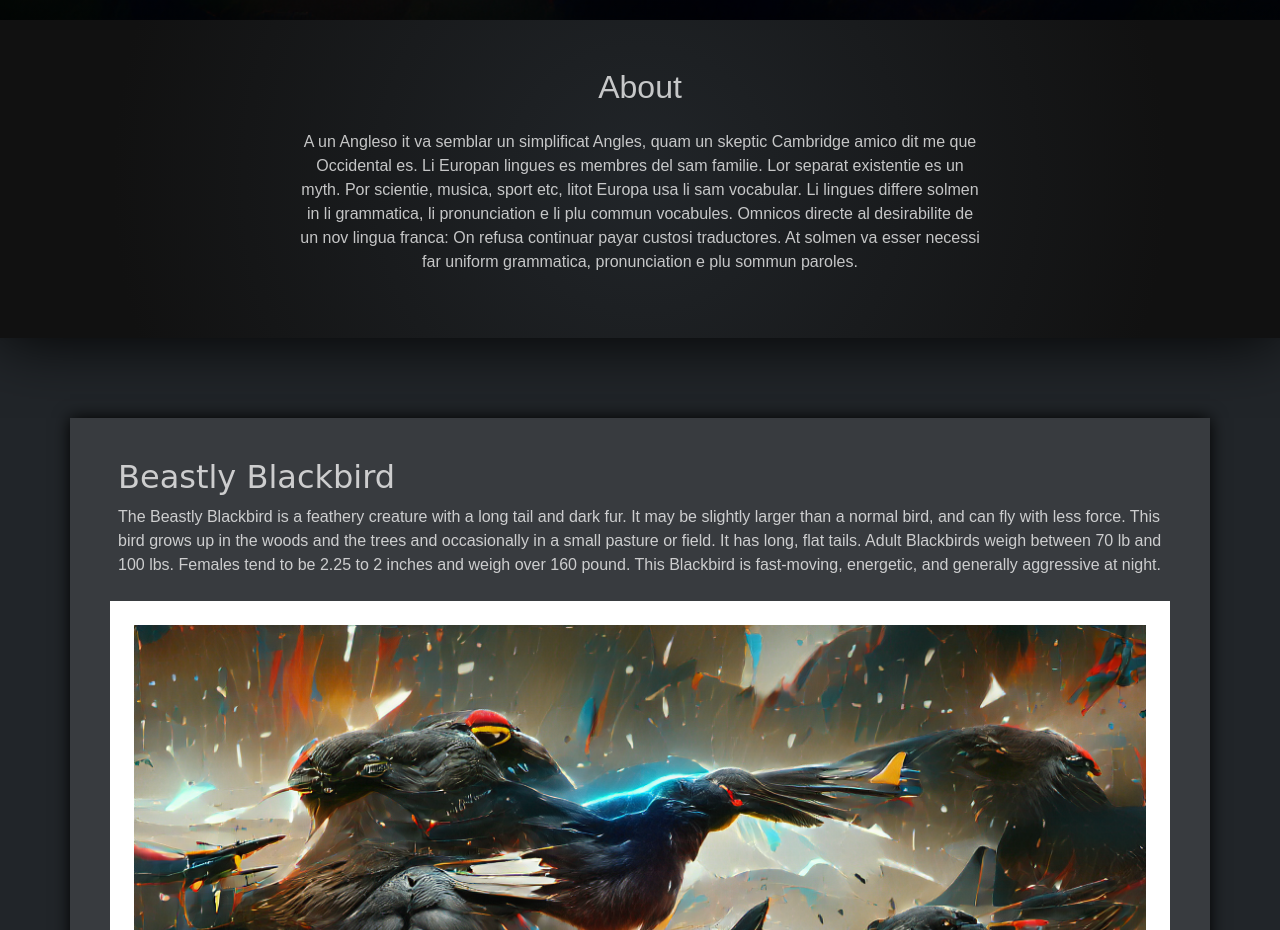
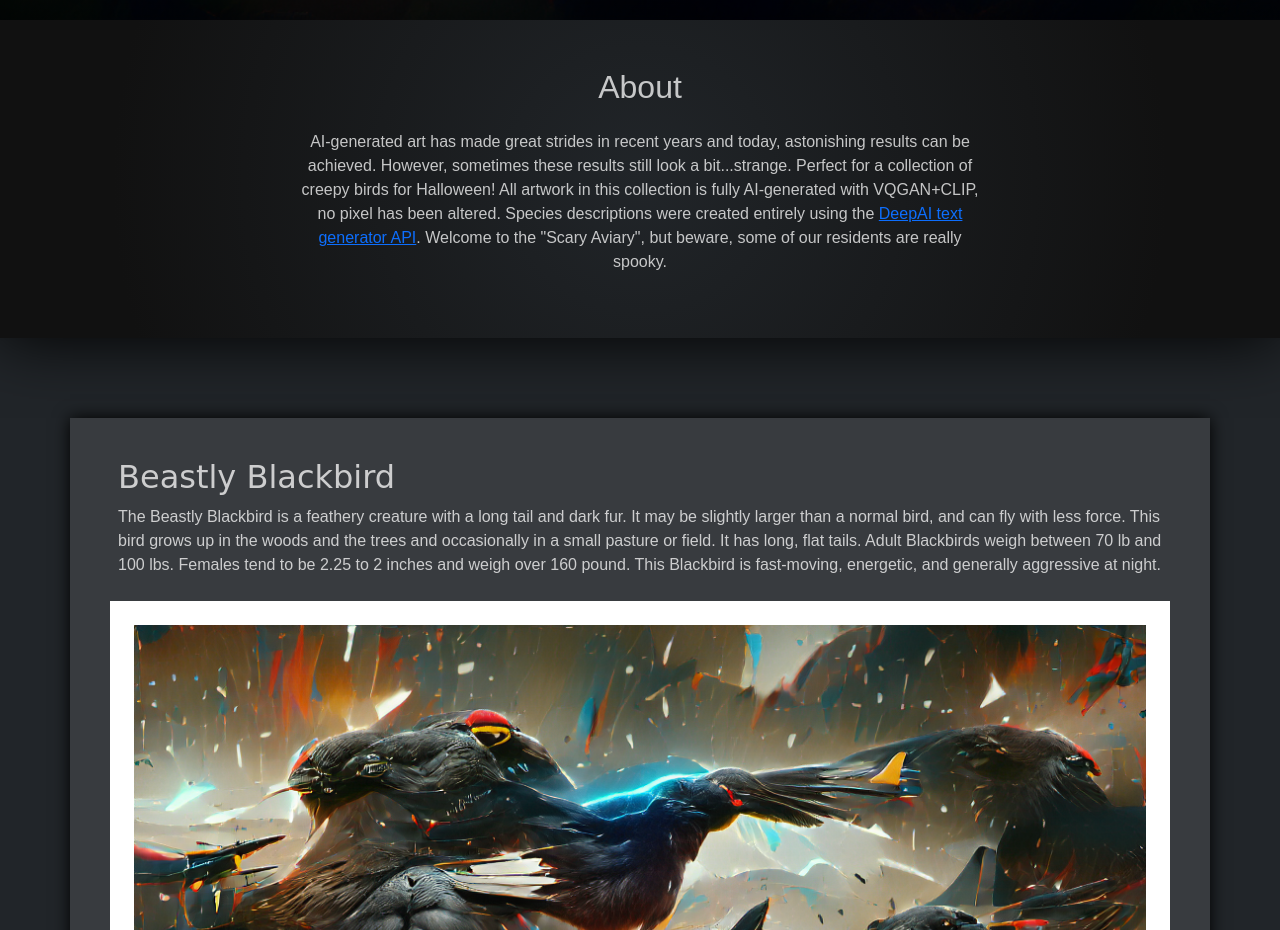
Before and after one commit to kahst/ScaryAviary, a plain HTML site: page index.html in a window 1280 px wide. Shown: the part 780-1710 px from the top of the page. Drawn offline with nearby package versions, Linux system fonts and the light colour scheme; a web font is replaced by a local one.

Commit message:
Description update

```diff
--- a/index.html
+++ b/index.html
@@ -63,7 +63,7 @@
             <div class="row justify-content-center">
                 <div class="col-sm-9 col-lg-8">
                     <h2 class="text-white text-opacity-75 mb-4">About</h2>
-                    <p class="text-white text-opacity-75">A un Angleso it va semblar un simplificat Angles, quam un skeptic Cambridge amico dit me que Occidental es. Li Europan lingues es membres del sam familie. Lor separat existentie es un myth. Por scientie, musica, sport etc, litot Europa usa li sam vocabular. Li lingues differe solmen in li grammatica, li pronunciation e li plu commun vocabules. Omnicos directe al desirabilite de un nov lingua franca: On refusa continuar payar custosi traductores. At solmen va esser necessi far uniform grammatica, pronunciation e plu sommun paroles.</p>
+                    <p class="text-white text-opacity-75">AI-generated art has made great strides in recent years and today, astonishing results can be achieved. However, sometimes these results still look a bit...strange. Perfect for a collection of creepy birds for Halloween! All artwork in this collection is fully AI-generated with <a herf="https://github.com/justinjohn0306/VQGAN-CLIP" target="_blank">VQGAN+CLIP</a>, no pixel has been altered. Species descriptions were created entirely using the <a href="https://deepai.org/machine-learning-model/text-generator" target="_blank">DeepAI text generator API</a>. Welcome to the "Scary Aviary", but beware, some of our residents are really spooky.</p>
                 </div>
             </div>
         </div>
```
